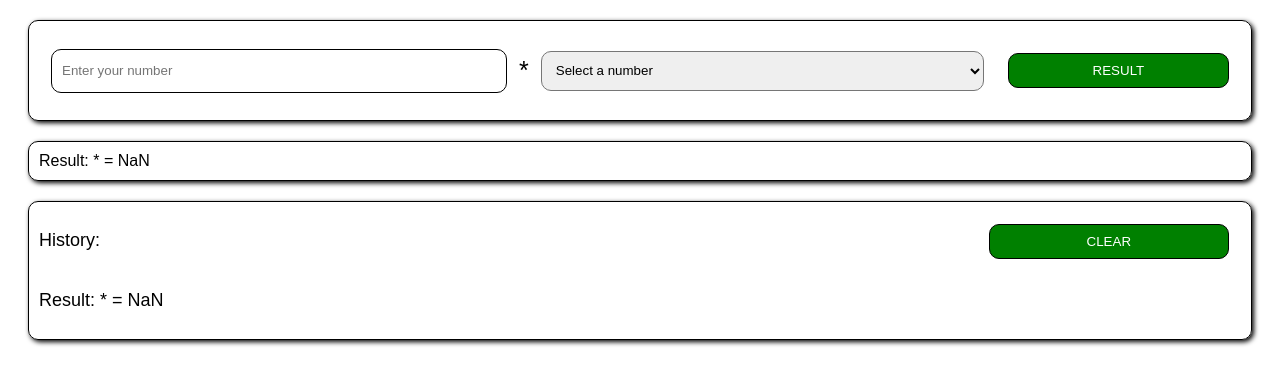
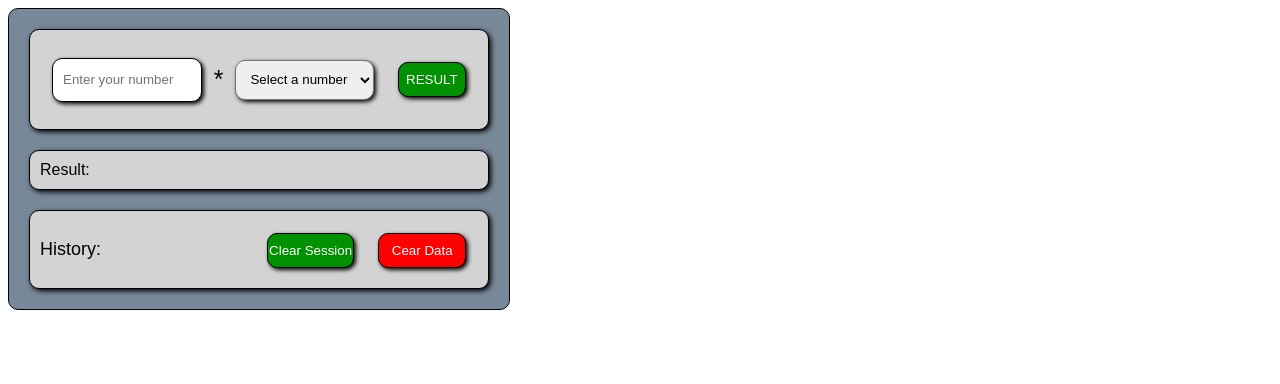
Before and after one commit to jalilaziz/5-MultiplicationApp, a plain HTML site: page MutiplicationApp.html in a window 1280 px wide. Both pictures are taken after a click on the button "RESULT". Drawn offline with Linux system fonts and the light colour scheme.

Commit message:
add button and changing css

```diff
--- a/MutiplicationApp.html
+++ b/MutiplicationApp.html
@@ -28,7 +28,8 @@
     </div>
     <p id="result">Result: </p>
     <div class="history">
-      <button id="delete" onclick="clearHistory()">CLEAR</button>
+      <button id="cleardata" onclick="clearData()">Cear Data</button>
+      <button id="clear" onclick="clearSession()">Clear Session</button>
       <p style="font-size: large;">History:</p>
       <p id="history" style="font-size: large;"></p>
     </div>
--- a/script.js
+++ b/script.js
@@ -1,30 +1,73 @@
-function result() {
-    let inputNumber = document.getElementById('inputNumber');
-    let numSelect = document.getElementById('select');
-    let result = document.getElementById('result');
-    let calculationResult = parseInt(inputNumber.value) * parseInt(numSelect.value);
+// function result() {
+//     let inputNumber = document.getElementById('inputNumber');
+//     let numSelect = document.getElementById('select');
+//     let result = document.getElementById('result');
+//     let calculationResult = parseInt(inputNumber.value) * parseInt(numSelect.value);
 
-    result.innerHTML = "Result: " + inputNumber.value + " * " + numSelect.value + " = " + calculationResult;
+//     result.innerHTML = "Result: " + inputNumber.value + " * " + numSelect.value + " = " + calculationResult;
 
-    let resultText = "Result: " + inputNumber.value + " * " + numSelect.value + " = " + calculationResult;
+//     let resultText = "Result: " + inputNumber.value + " * " + numSelect.value + " = " + calculationResult;
 
-    document.getElementById("history").innerHTML += "<br>" + resultText;
-    localStorage.setItem("history", document.getElementById("history").innerHTML);
+//     document.getElementById("history").innerHTML += "<br>" + resultText;
+//     localStorage.setItem("history", document.getElementById("history").innerHTML);
+// }
+
+// window.onload = function () {
+//     let savedHistory = localStorage.getItem("history");
+//     if (savedHistory) {
+//         document.getElementById("history").innerHTML = savedHistory;
+//     }
+// };
+
+// function clearHistory() {
+//     document.getElementById("history").innerHTML = "";
+//     localStorage.removeItem("calculationHistory");
+// }
+
+// ***************************************
+
+let input = document.getElementById("inputNumber");
+let numSelect = document.getElementById("select");
+let result = document.getElementById("result");
+let history = document.getElementById("history");
+let showBtn = document.getElementById("btn");
+
+let obj={}
+
+if (localStorage.length>0) {
+    let localStorageData = JSON.parse(localStorage.getItem("data"))
+    obj={...localStorageData}
+
+    for (let n in obj) {
+        history.innerHTML += `<br>${n} = ${obj[n]}`
+    }
 }
 
-window.onload = function () {
-    let savedHistory = localStorage.getItem("history");
-    if (savedHistory) {
-        document.getElementById("history").innerHTML = savedHistory;
+showBtn.addEventListener("click", () => {
+    if (input.value !== "" && numSelect.value !== "") {
+        let r =  +input.value * +numSelect.value
+        result.innerHTML = "Result: " + r
+        obj[`${input.value} * ${numSelect.value}`]=r
+        localStorage.setItem("data", JSON.stringify(obj))
+        history.innerHTML += `<br>${input.value} * ${numSelect.value} = ${r}`
+
+    } else {
+        alert("please enter a number")
     }
-};
+})
 
-function clearHistory() {
+function clearSession() {
     document.getElementById("history").innerHTML = "";
-    localStorage.removeItem("calculationHistory");
+    localStorage.removeItem("history.innerHTML");
+}
+function clearData() {
+    document.getElementById("history").innerHTML = "";
+    localStorage.removeItem("data");
 }
 
+
 // **************************************
+
 
 // function result() {
 //     let inpuNummber = document.getElementById('inputNumber');
@@ -36,35 +79,3 @@ function clearHistory() {
 // document.getElementById('result').innerHTML = "Result: " + inpuNummber.value + " * " + numSelect.value + " = " + calculationResult;
 // document.getElementById("history").innerHTML += "<br>" + document.getElementById('result').innerHTML;
 // }
-
-// ***************************************
-
-// let input = document.getElementById("inputNumber");
-// let numSelect = document.getElementById("select");
-// let result = document.getElementById("result");
-// let history = document.getElementById("history");
-// let showBtn = document.getElementById("btn");
-
-// let obj={}
-
-// if (localStorage.length>0) {
-//     let localStorageData = JSON.parse(localStorage.getItem("data"))
-//     obj={...localStorageData}
-
-//     for (let n in obj) {
-//         history.innerHTML += `<br>${n} = ${obj[n]}`
-//     }
-// }
-
-// showBtn.addEventListener("click", () => {
-//     if (input.value !== "" && numSelect.value !== "") {
-//         let r = +input.value * +numSelect.value
-//         result.innerHTML = r
-//         obj[`${input.value} * ${numSelect.value}`]=r
-//         localStorage.setItem("data", JSON.stringify(obj))
-//         history.innerHTML += `<br>${input.value} * ${numSelect.value} = ${r}`
-
-//     } else {
-//         alert("please enter a number")
-//     }
-// })
--- a/style.css
+++ b/style.css
@@ -15,20 +15,29 @@ body {
     justify-content: center;
     align-items: center;
     box-shadow: 2px 2px 5px;
+    background-color: lightgrey;
 }
 
-/* #all {
-    width: 40%;
+#all {
+    max-width: 500px;
     border-radius: 10px;
-} */
-#btn, #delete {
+    border: 1px solid black;
+    background-color: lightslategray;
+
+}
+
+#btn, #clear, #cleardata {
     border: 2px solid #ccc;
     padding: 0px;
     text-align: center;
     border-radius: 15px;
     width: 40%;
     height: 100%;
-    background-color: green;
+    background-color: rgb(0, 145, 0);
+}
+
+#cleardata {
+    background-color: red;
 }
 
 #inputNumber {
@@ -38,6 +47,8 @@ body {
     border-radius: 10px;
     border: 1px solid black;
     padding-left: 10px;
+    box-shadow: 2px 2px 4px black;
+
 }
 
 #select {
@@ -46,6 +57,8 @@ body {
     border-radius: 10px;
     margin: 12px;
     padding-left: 10px;
+    box-shadow: 2px 2px 4px black;
+
 }
 
 #btn {
@@ -58,7 +71,7 @@ body {
     border-radius: 10px;
     margin: 12px;
     color: white;
-    box-shadow: 4px 4px 8px 8px;
+    box-shadow: 2px 2px 4px black;
 }
 
 #btn:active {
@@ -74,9 +87,10 @@ body {
     padding: 10px;
     border-radius: 10px;
     box-shadow: 2px 2px 5px;
+    background-color: lightgrey;
 }
 
-#delete {
+#clear, #cleardata {
     float: right;
     width: 20%;
     display: flex;
@@ -87,9 +101,10 @@ body {
     border-radius: 10px;
     margin: 12px;
     color: white;
+    box-shadow: 2px 2px 4px black;
 }
 
-#delete:active {
+#clear:active {
     box-shadow: 0.2em 0.2em 0.3em rgba(0, 0, 0, 0.3);
     transform: translate(0.1em, 0.1em);
 }
@@ -100,4 +115,5 @@ body {
     padding: 10px;
     border-radius: 10px;
     box-shadow: 2px 2px 5px;
+    background-color: lightgrey;
 }
```
